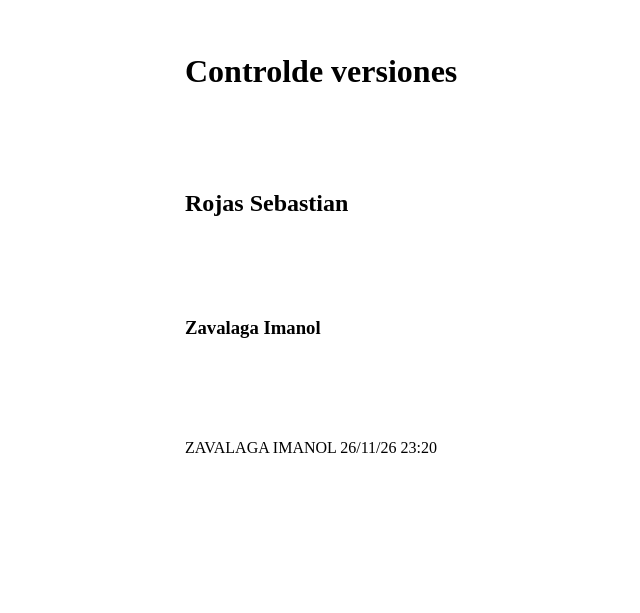
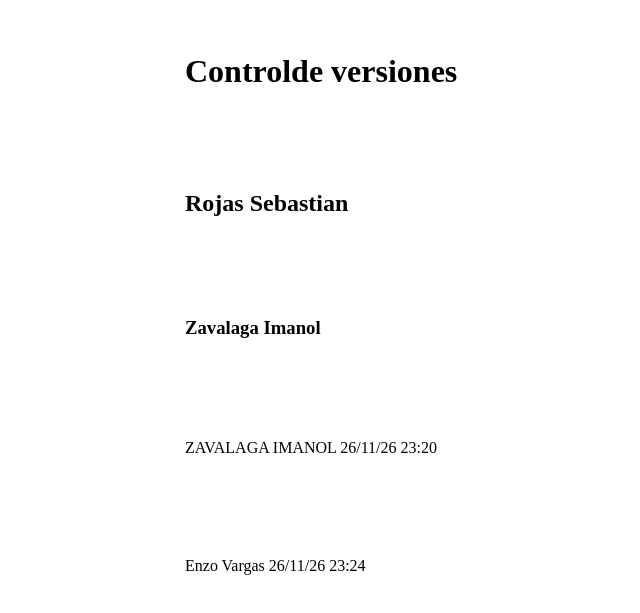
Before and after one commit to EnzoVargaSa/TP_SO_I4_EquipoX, a plain HTML site: page index.html in a window 1280 px wide. Shown: the part 147-760 px from the top of the page, without its empty margins (115-755 px from the left). Drawn offline with Linux system fonts and the light colour scheme.

Commit message:
agrega p de gamma

```diff
--- a/index.html
+++ b/index.html
@@ -11,5 +11,6 @@
         <h2>Rojas Sebastian</h2>
         <h3>Zavalaga Imanol</h3>
         <p>ZAVALAGA IMANOL 26/11/26 23:20</p>
+        <p>Enzo Vargas 26/11/26 23:24</p>
     </body>
 </html>
```
